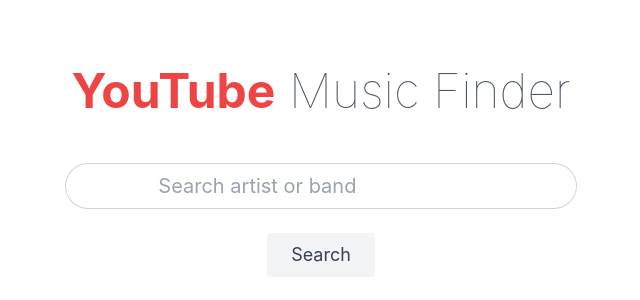
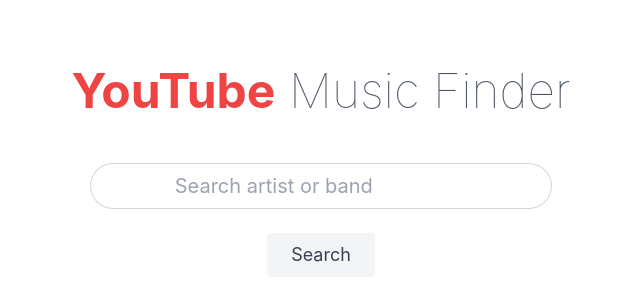
Before and after one commit to lousousa/yt-music-finder, a React (Create React App) app: page / in a window 1280 px wide. Shown: the part 228-528 px from the top of the page, without its empty margins (319-959 px from the left). Built offline with nearby package versions, Linux system fonts and the light colour scheme; no server answers.

Commit message:
add spinner loader on search

```diff
--- a/package.json
+++ b/package.json
@@ -10,6 +10,7 @@
     "axios": "^0.21.1",
     "react": "^17.0.2",
     "react-dom": "^17.0.2",
+    "react-loader-spinner": "^4.0.0",
     "react-scripts": "4.0.3",
     "web-vitals": "^1.1.1"
   },
--- a/src/components/SearchForm.jsx
+++ b/src/components/SearchForm.jsx
@@ -7,16 +7,20 @@
 import YouTube from '../apis/youtube'
 import Ticketmaster from '../apis/ticketmaster'
 
+import Loader from "react-loader-spinner"
+
 export default class SearchForn extends Component {
 
     constructor(props) {
         super(props)
         this.state = {
-            term: ''
+            term: '',
+            waiting: { search: false }
         }
     }
 
     search = async () => {
+        this.setState({ waiting: { search: true } })
 
         const responseYouTube = await YouTube.get('/search', {
             params: { q: this.state.term }
@@ -28,6 +32,7 @@
 
         this.props.onYouTubeData(responseYouTube.data)
         this.props.onTicketmasterData(responseTicketmaster.data)
+        this.setState({ waiting: { search: false } })
     }
 
     handleSubmit = (e) => {
@@ -44,7 +49,11 @@
     }
 
     render() {
+        const isWaitingSearch = this.state.waiting.search
         return (
+            <div className="flex justify-center">
+                {isWaitingSearch ?
+                    <Loader className="my-12" type="Oval" color="#ef4444" height={48} width={48} timeout={3000} /> :
                     <form className="flex flex-wrap mt-12">
                         <div className="w-full flex rounded-full hover:shadow-md">
 
@@ -66,6 +75,8 @@
                             <button type="submit" className="text-lg bg-gray-100 rounded py-2 px-6 text-gray-700 hover:shadow-md focus:outline-none" onClick={this.handleSubmit}>Search</button>
                         </div>
                     </form>
+                }
+            </div>
         )
     }
 }
--- a/src/index.js
+++ b/src/index.js
@@ -1,6 +1,7 @@
 import React from 'react';
 import ReactDOM from 'react-dom';
 import './index.css';
+import 'react-loader-spinner/dist/loader/css/react-spinner-loader.css';
 import App from './App';
 import reportWebVitals from './reportWebVitals';
 
```
Also changed, not shown: 1 other file (tests, documents, lock files or other folders). Lines whose indentation alone changed are shown as unchanged.
